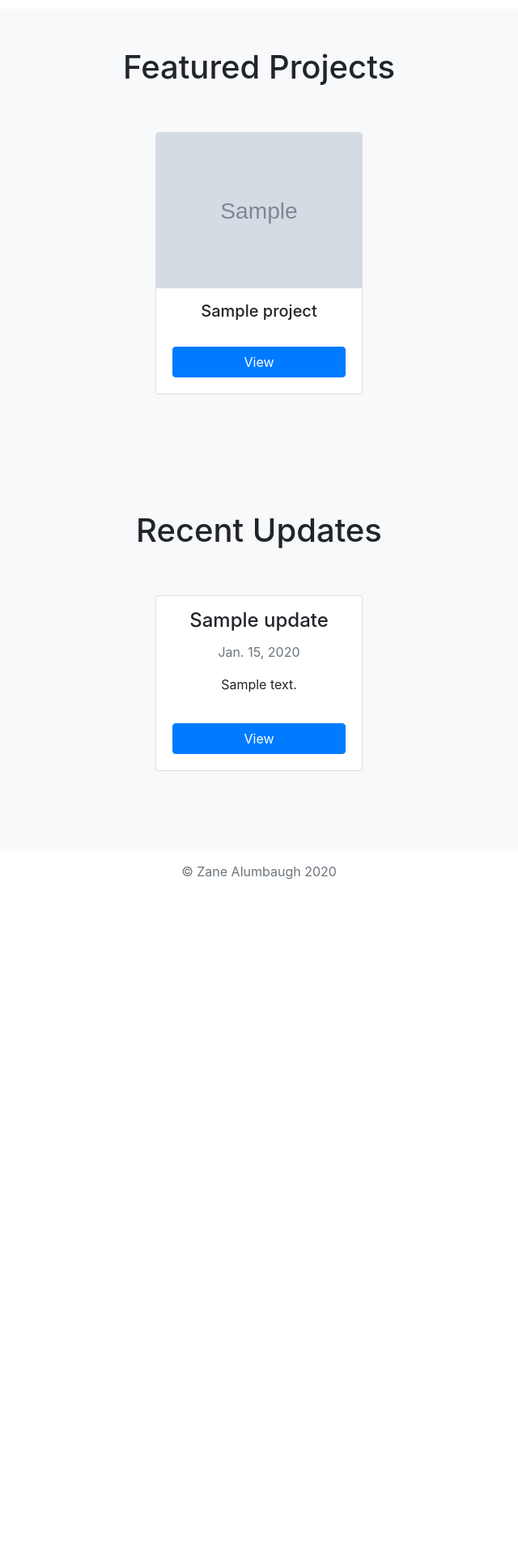
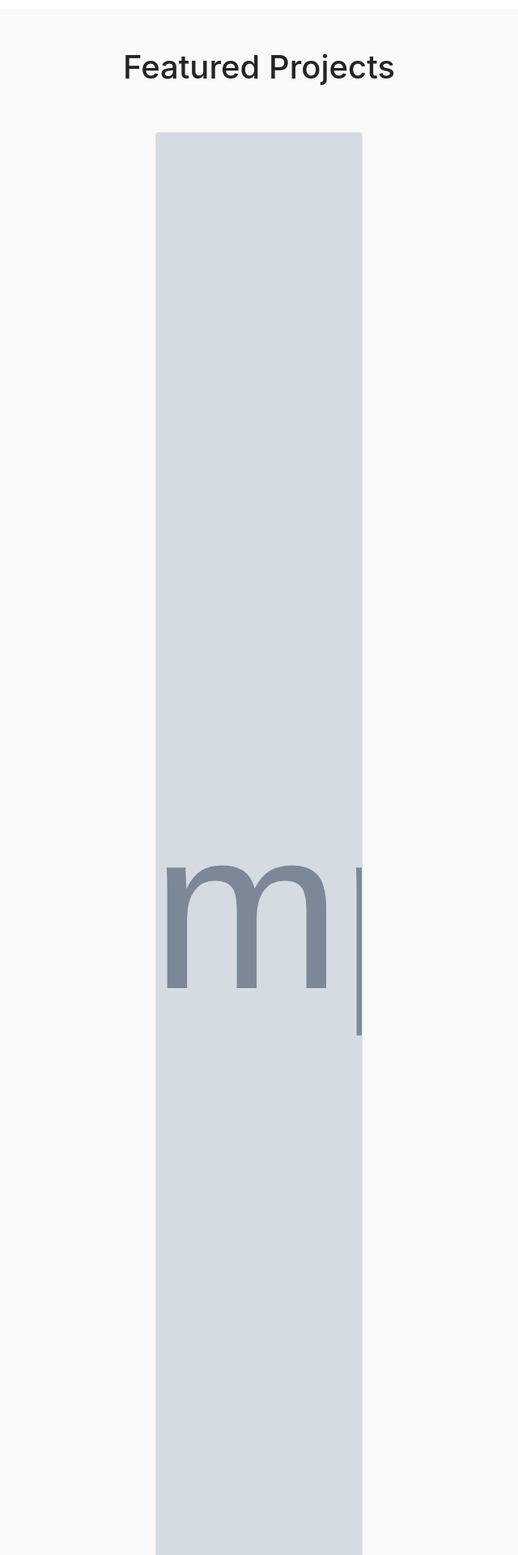
Before and after one commit to zanedma/portfolio-site, a Django app: page / in a window 1280 px wide. Shown: the part 527-2447 px from the top of the page at 81% size, without its empty margins (320-960 px from the left). Before the commit the page ends 1613 px from the top, so only its background shows below. Run offline with Django 3.2, Linux system fonts and the light colour scheme; tables that the repository leaves empty hold one stand-in row (values such as "Sample post"); grey boxes marked "Sample" are stand-in pictures; some libraries are stand-ins or nearby versions.

```diff
--- a/templates/projectcards.html
+++ b/templates/projectcards.html
@@ -4,7 +4,7 @@
 <style media="screen">
   .card-img-top {
     width: 100%;
-    height: 15vw;
+    height: 150vw;
     object-fit: cover;
   }
 </style>
```
